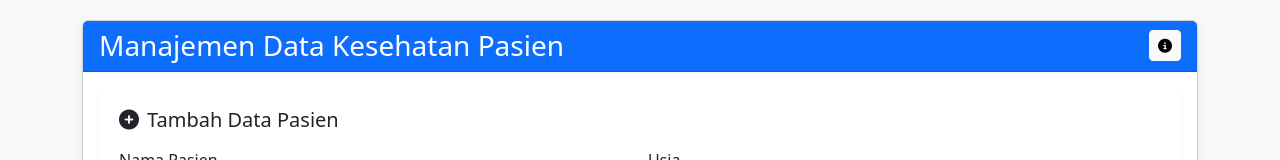
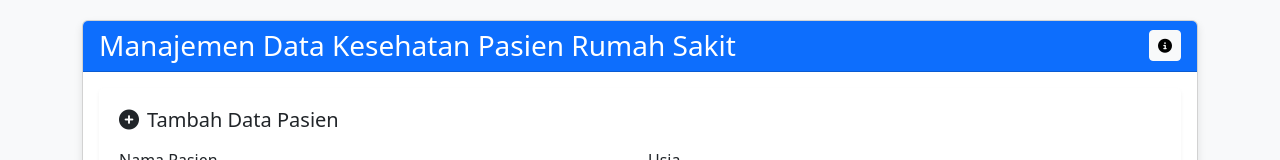
Before and after one commit to oktafiapal/CRUD-Data-Man-Kes, a plain HTML site: page index.html in a window 1280 px wide. Shown: the top 160 px of the page. Drawn offline with nearby package versions, Linux system fonts and the light colour scheme.

Commit message:
mengganti nama

```diff
--- a/index.html
+++ b/index.html
@@ -44,7 +44,7 @@
             <div class="col-12">
                 <div class="card">
                     <div class="card-header d-flex justify-content-between align-items-center">
-                        <h3 class="mb-0">Manajemen Data Kesehatan Pasien</h3>
+                        <h3 class="mb-0">Manajemen Data Kesehatan Pasien Rumah Sakit</h3>
                         <button class="btn btn-light btn-sm" data-bs-toggle="modal" data-bs-target="#infoModal">
                             <i class="fas fa-info-circle"></i>
                         </button>
```
